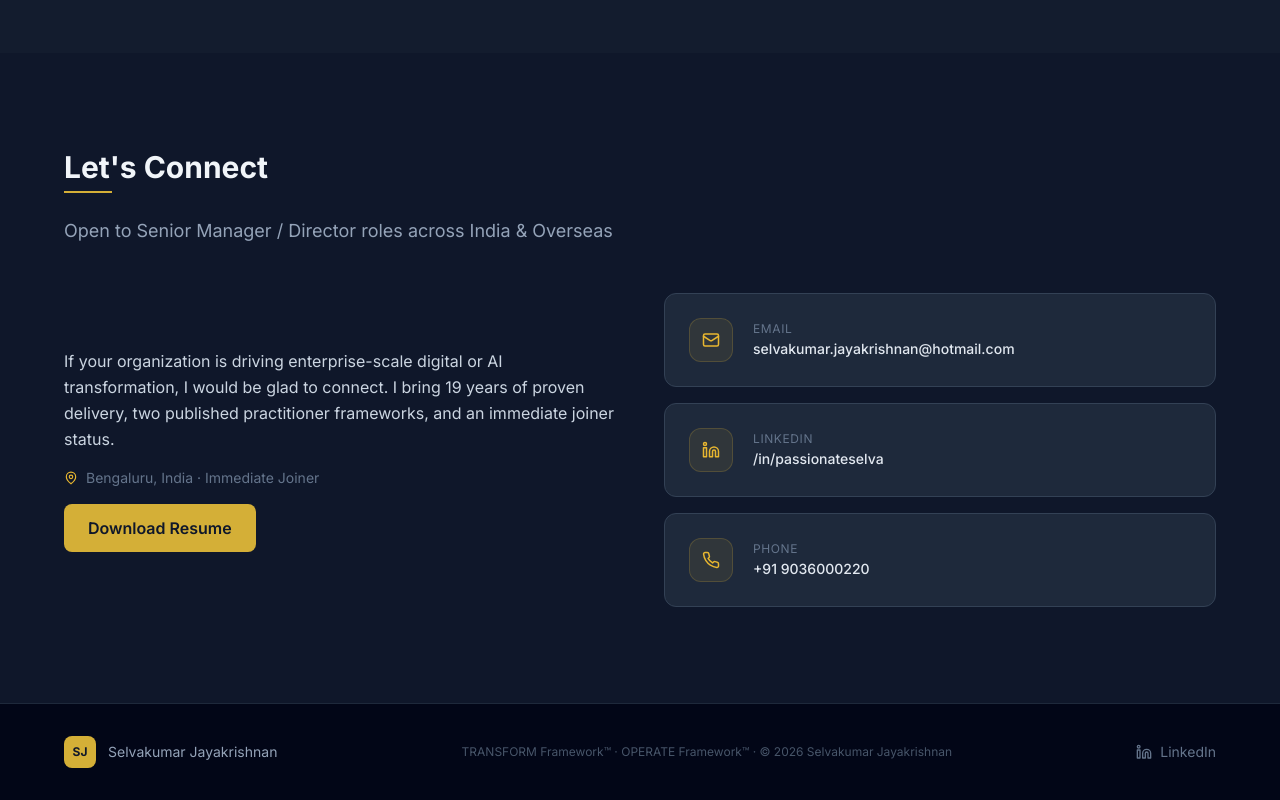
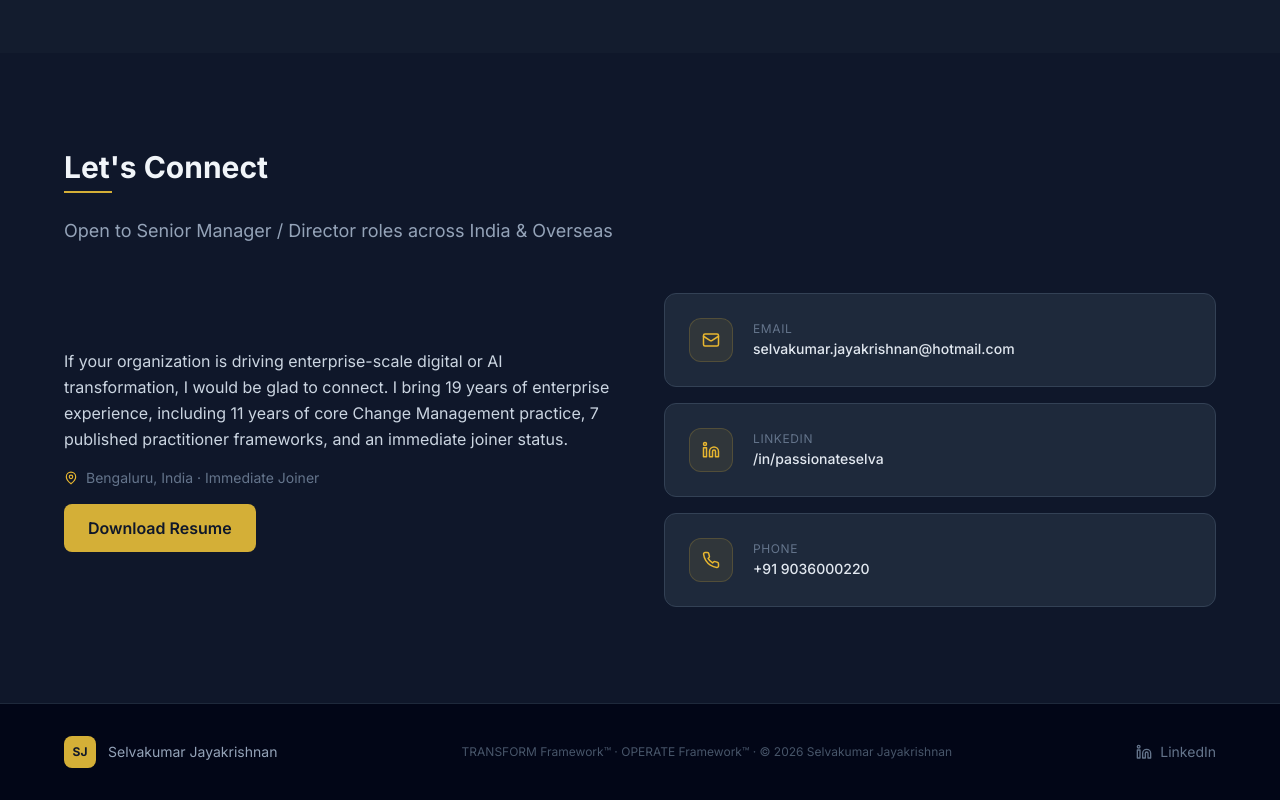
Before and after one commit to UnimaginedSelva/selvakumarjayakrishnan-portfolio, a React (Vite) app: page / in a window 1280 px wide. Shown: the part 8063-8863 px from the top of the page. Built offline with nearby package versions, Linux system fonts and the light colour scheme.

Commit message:
Update Contact blurb — 7 frameworks, 11 years CM practice
Co-Authored-By: Claude Sonnet 4.6 <noreply@anthropic.com>

```diff
--- a/src/components/Contact.tsx
+++ b/src/components/Contact.tsx
@@ -37,7 +37,7 @@ export default function Contact() {
         <div className="grid md:grid-cols-2 gap-12 items-center">
           <div className="space-y-4">
             <p className="text-slate-300 leading-relaxed">
-              If your organization is driving enterprise-scale digital or AI transformation, I would be glad to connect. I bring 19 years of proven delivery, two published practitioner frameworks, and an immediate joiner status.
+              If your organization is driving enterprise-scale digital or AI transformation, I would be glad to connect. I bring 19 years of enterprise experience, including 11 years of core Change Management practice, 7 published practitioner frameworks, and an immediate joiner status.
             </p>
             <div className="flex items-center gap-2 text-slate-500 text-sm">
               <MapPin size={14} className="text-gold-400" />
```
